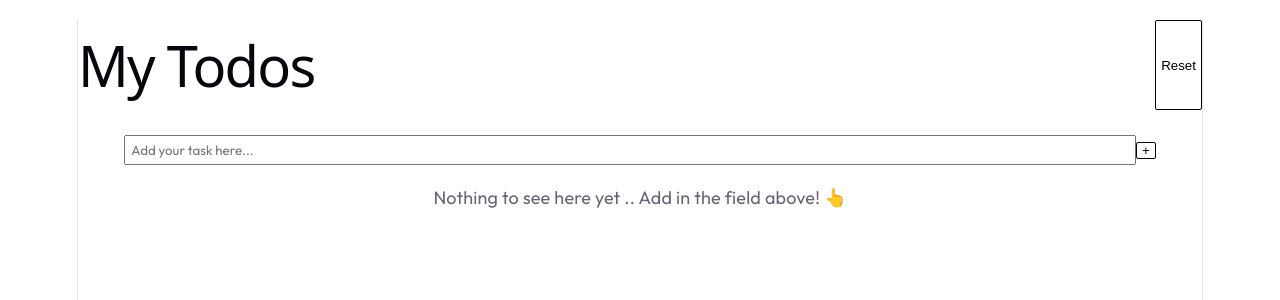
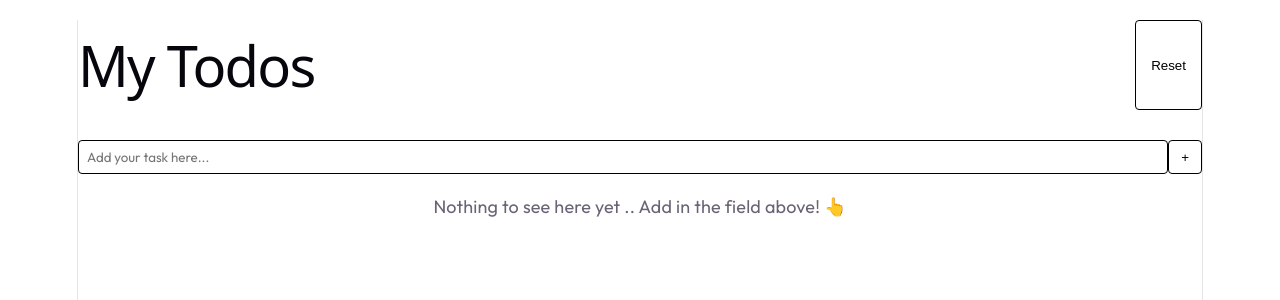
Before and after one commit to On-KeiShe/react-to-do-app, a React (Vite) app: page / in a window 1280 px wide. Shown: the top 300 px of the page. Built offline with nearby package versions, Linux system fonts and the light colour scheme.

Commit message:
added checkbox and delete button with styling

```diff
--- a/src/App.css
+++ b/src/App.css
@@ -1,6 +1,6 @@
 * {
   margin: 0px;
-  padding: 0;
+  padding: 0px;
   box-sizing: border-box;
 }
 
@@ -12,6 +12,5 @@ margin:20px;
 button {
   background-color: white;
   border: solid 1px;
-  border-radius: 2px;
-  padding:00px 5px;
+  border-radius: 4px;
 }
--- a/src/components/Adder/Adder.css
+++ b/src/components/Adder/Adder.css
@@ -1,10 +1,22 @@
-input {
-width:90%;
-font-family: outfit;
-padding:5px;
-margin-top:15px;
+.input-and-button {
+  display: flex;
+  width: 100%;
+  margin-top:20px;
 }
 
-button{
-  padding:6px 10px;
+.input-textbox {
+  flex: 1;
+  padding: 8px;
+  border: 1px solid;
+  border-radius: 4px;
+  font-family:outfit;
+
 }
+
+.add-button {
+  flex-shrink: 0;
+  padding: 8px 12px;
+  border: 1px solid;
+  border-radius: 4px;
+  cursor: pointer;
+}
--- a/src/components/Adder/Adder.jsx
+++ b/src/components/Adder/Adder.jsx
@@ -19,8 +19,10 @@ const handleChange = (event) => {
   return (
     <>
     <form onSubmit={handleSubmit}>
-      <input type="text" onChange={handleChange} value={input} placeholder="Add your task here..."/>
-      <button type="submit">+</button>
+      <div className="input-and-button">
+      <input className="input-textbox" type="text" onChange={handleChange} value={input} placeholder="Add your task here..."/>
+      <button className="add-button"type="submit">+</button>
+      </div>
     </form>
     </>
   )
--- a/src/components/Header/Header.css
+++ b/src/components/Header/Header.css
@@ -5,3 +5,8 @@
   justify-content:space-between;
   align-content: center;
 }
+
+.reset-button {
+  padding:0px 15px;
+  cursor: pointer;
+}
--- a/src/components/Header/Header.jsx
+++ b/src/components/Header/Header.jsx
@@ -8,7 +8,7 @@ setTasks([])
   return (
     <div className="header">
     <h1>My Todos</h1>
-    <button onClick={handleReset}>Reset</button>
+    <button className="reset-button" onClick={handleReset}>Reset</button>
     </div>
   )
 }
--- a/src/components/List/List.css
+++ b/src/components/List/List.css
@@ -1,3 +1,6 @@
 p{
   margin-top:20px;
 }
+ul {
+  list-style-type: none;
+}
--- a/src/components/ListItem/ListItem.css
+++ b/src/components/ListItem/ListItem.css
@@ -0,0 +1,15 @@
+li{
+  display: flex;
+  align-items:center;
+  justify-content: space-between;
+
+  border:1px solid;
+  border-radius: 2px;
+  padding:5px;
+  margin-bottom:10px;
+}
+
+.task-text {
+  flex: 1;
+  margin: 0 10px;
+}
--- a/src/components/ListItem/ListItem.jsx
+++ b/src/components/ListItem/ListItem.jsx
@@ -1,8 +1,17 @@
+import '../ListItem/ListItem.css'
+
 const ListItem = ({task}) =>{
+
+  const handleDelete =()=>{
+
+  }
+
   return (
     <>
     <li>
-      {task}
+      <input type="checkbox"></input>
+      <span className="task-text">{task}</span>
+      <button onClick={handleDelete}>🗑</button>
     </li>
     </>
   )
```
